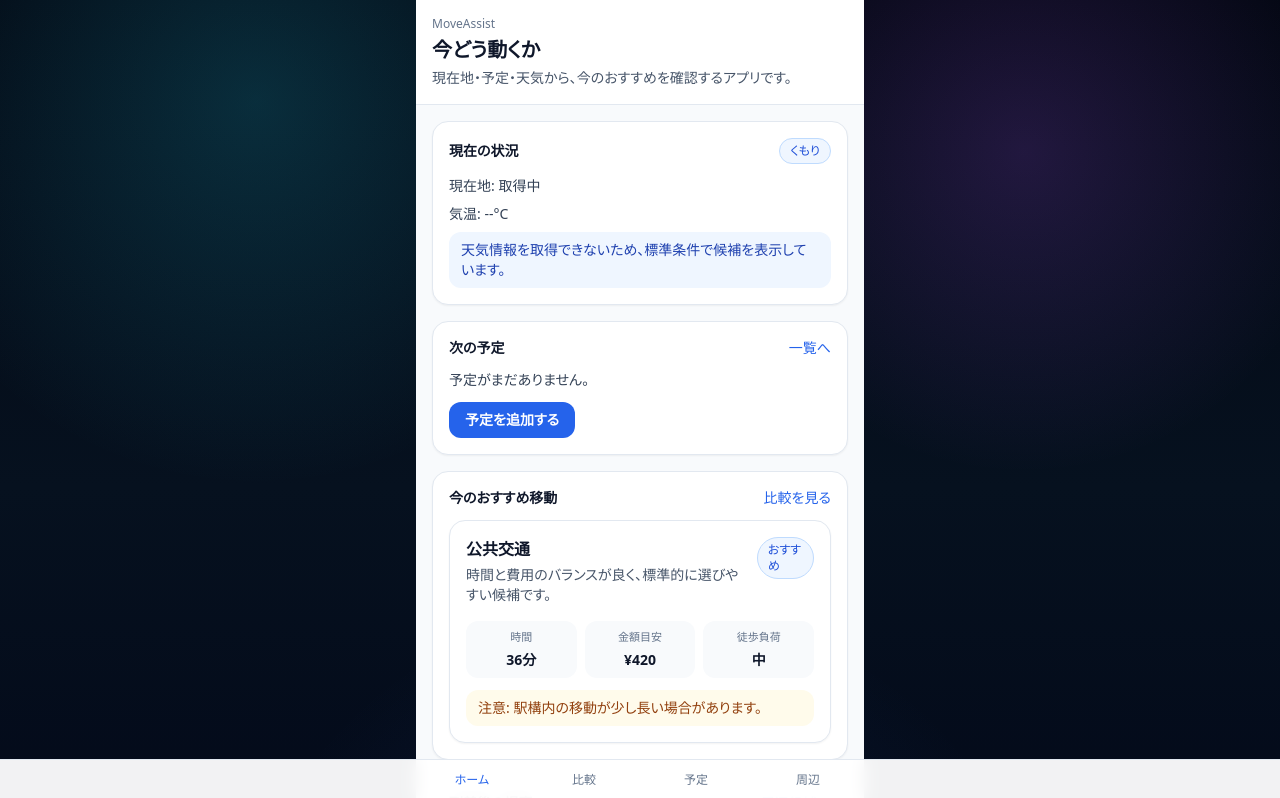
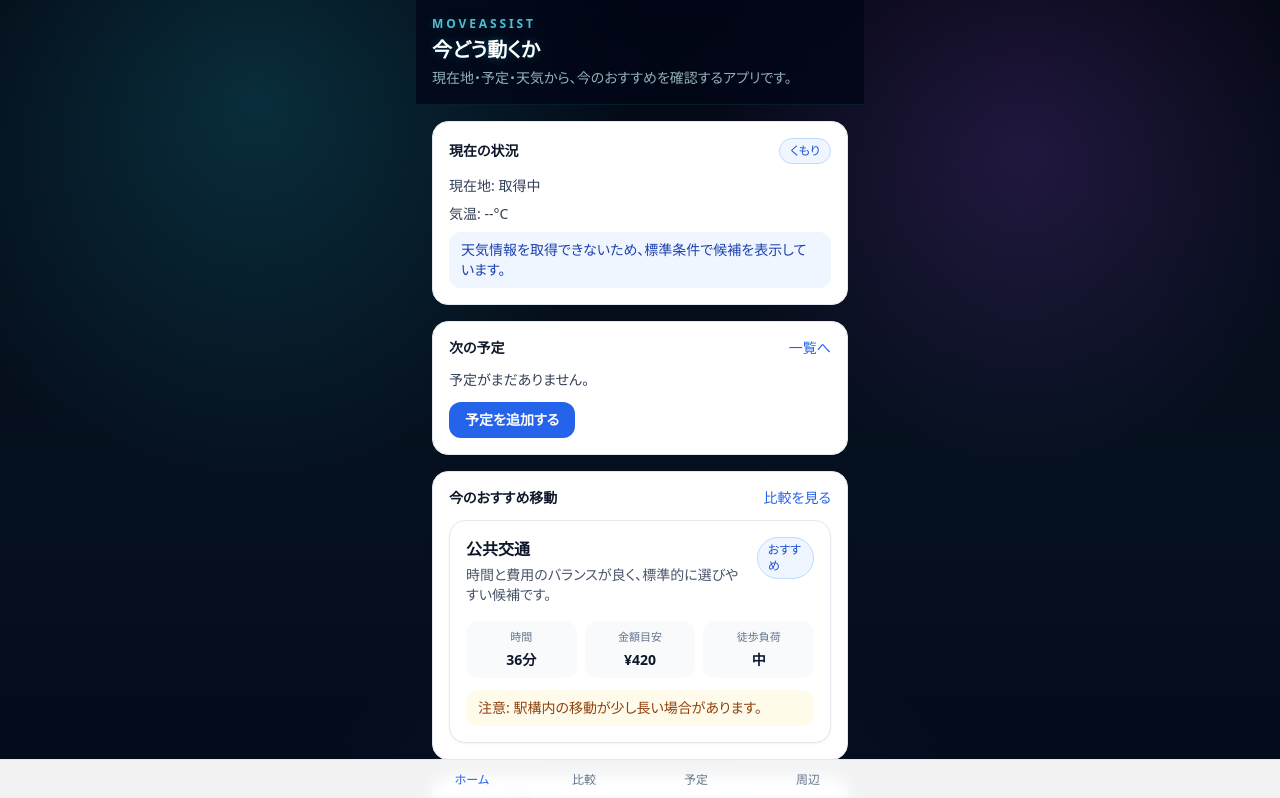
Before and after one commit to takuyayamada1982/seikastu, a Next.js app in the folder move-assist/: page / in a window 1280 px wide. Shown: the top 798 px of the page. Built offline with nearby package versions, Linux system fonts and the light colour scheme; no server answers.

Commit message:
Update AppShell.tsx

```diff
--- a/move-assist/src/components/ui/AppShell.tsx
+++ b/move-assist/src/components/ui/AppShell.tsx
@@ -9,18 +9,22 @@ type Props = {
 
 export default function AppShell({ title, description, children }: Props) {
   return (
-    <div className="mx-auto flex min-h-screen w-full max-w-md flex-col bg-slate-50 safe-area-top safe-area-bottom">
-      <header className="sticky top-0 z-20 border-b border-slate-200 bg-white/90 backdrop-blur">
-        <div className="px-4 py-4">
-          <p className="text-xs font-medium text-slate-500">MoveAssist</p>
-          <h1 className="mt-1 text-xl font-bold text-slate-900">{title}</h1>
+    <div className="mx-auto flex min-h-screen w-full max-w-md flex-col text-cyan-50 safe-area-top safe-area-bottom">
+      <header className="sticky top-0 z-20 border-b border-cyan-400/10 bg-slate-950/75 backdrop-blur-xl">
+        <div className="mx-auto w-full max-w-md px-4 py-4">
+          <p className="text-xs font-semibold uppercase tracking-[0.24em] text-cyan-300/80 neon-text">
+            MoveAssist
+          </p>
+          <h1 className="mt-1 text-xl font-bold text-white neon-text">{title}</h1>
           {description ? (
-            <p className="mt-1 text-sm text-slate-600">{description}</p>
+            <p className="mt-1 text-sm text-cyan-100/70">{description}</p>
           ) : null}
         </div>
       </header>
 
-      <main className="flex-1 px-4 py-4 pb-24">{children}</main>
+      <main className="mx-auto flex-1 w-full max-w-md px-4 py-4 pb-24">
+        {children}
+      </main>
 
       <BottomNav />
     </div>
```
